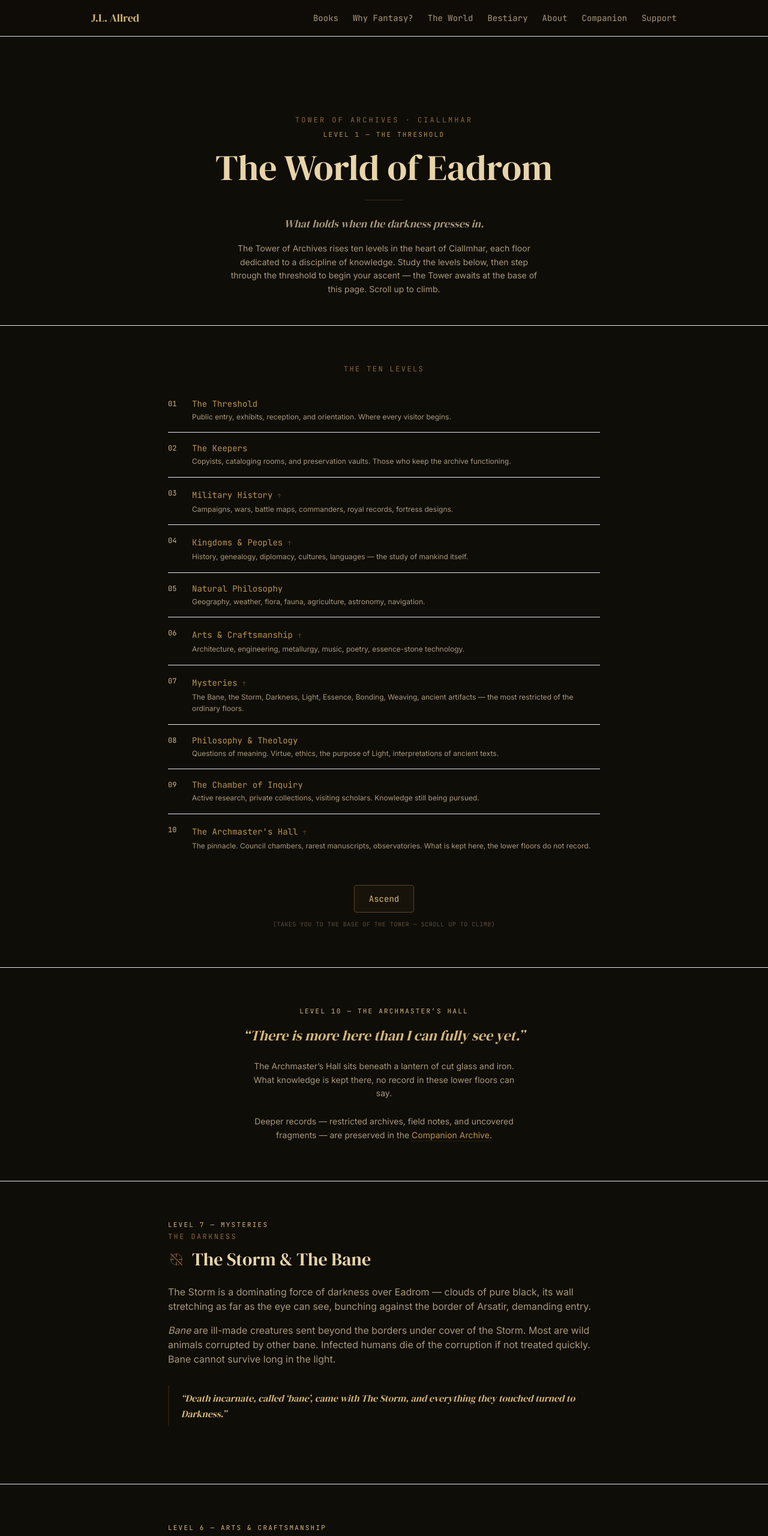
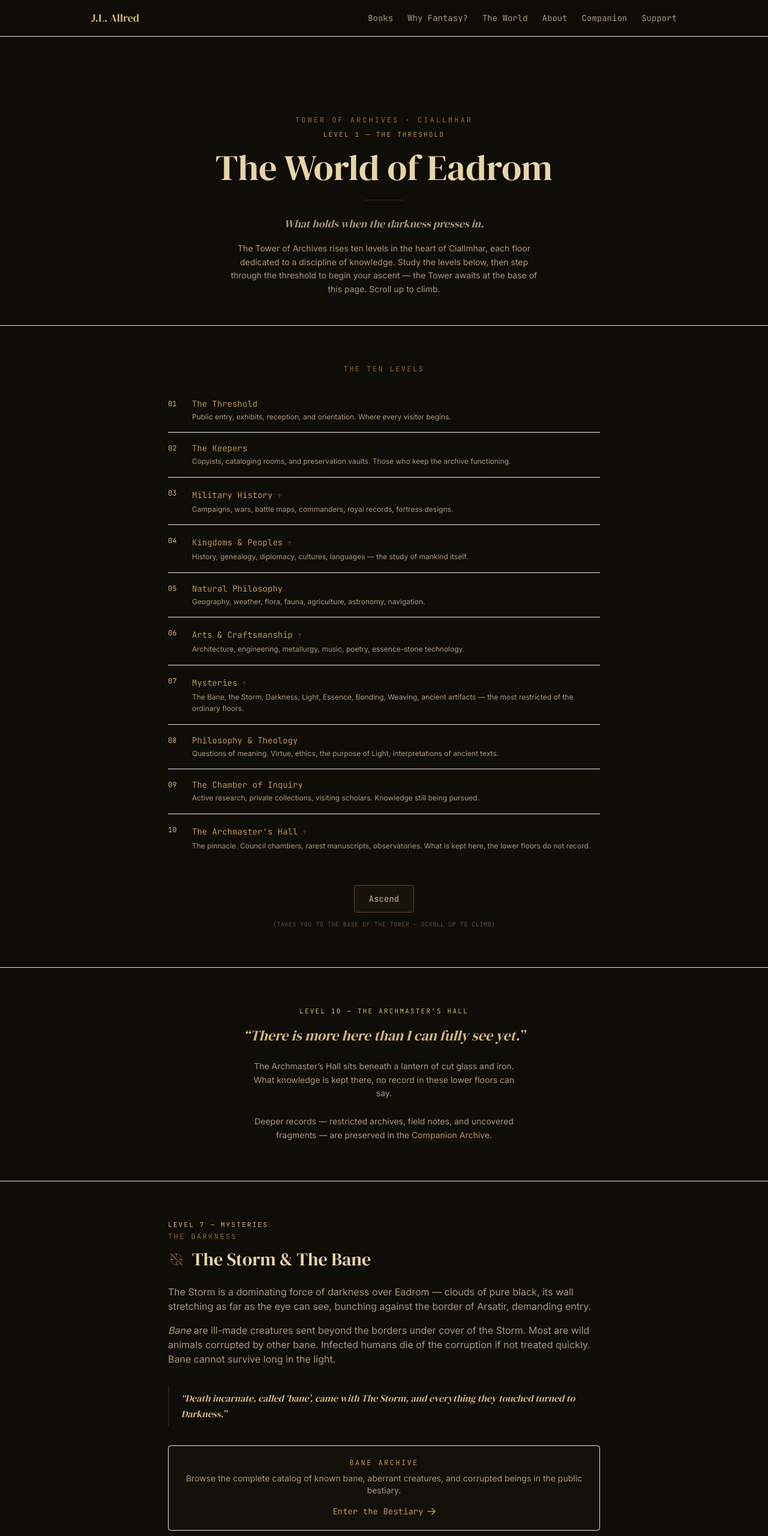
Before and after one commit to naurm/darkland-saga-website, a Next.js app: page /world-of-eadrom in a window 1280 px wide. Shown: the top 2560 px of the page at 60% size. Built offline with nearby package versions, Linux system fonts and the light colour scheme.

Commit message:
Clean up nav: move bestiary under World of Eadrom, add contact email to About & footer

```diff
--- a/app/about/page.tsx
+++ b/app/about/page.tsx
@@ -77,6 +77,12 @@ export default function AboutPage() {
         <p className="text-sm text-parchment-400 text-center leading-relaxed max-w-md mx-auto">
           Follow the Darkland Saga on Royal Road for updates, new chapters, and the latest releases.
         </p>
+        <p className="text-sm text-parchment-500 text-center mt-4">
+          Or reach out directly at{" "}
+          <a href="mailto:jlallred.author@gmail.com" className="text-ember-400 underline hover:text-ember-300 transition-colors">
+            jlallred.author@gmail.com
+          </a>
+        </p>
       </section>
     </>
   )
--- a/app/layout.tsx
+++ b/app/layout.tsx
@@ -81,7 +81,6 @@ export default function RootLayout({
               <a href="/books" className="hover:text-ember-300 transition-colors">Books</a>
               <a href="/why-fantasy" className="hover:text-ember-300 transition-colors">Why Fantasy?</a>
               <a href="/world-of-eadrom" className="hover:text-ember-300 transition-colors">The World</a>
-              <a href="/bestiary" className="hover:text-ember-300 transition-colors">Bestiary</a>
               <a href="/about" className="hover:text-ember-300 transition-colors">About</a>
               <a href="/companion" className="hover:text-ember-300 transition-colors">Companion</a>
               <a href="/support" className="hover:text-ember-300 transition-colors">Support</a>
@@ -117,6 +116,12 @@ export default function RootLayout({
               >
                 Royal Road
               </a>
+              <a
+                href="mailto:jlallred.author@gmail.com"
+                className="hover:text-ember-300 transition-colors"
+              >
+                Contact
+              </a>
             </div>
           </div>
         </footer>
--- a/app/world-of-eadrom/page.tsx
+++ b/app/world-of-eadrom/page.tsx
@@ -130,6 +130,22 @@ export default function WorldOfEadromPage() {
           <blockquote className="my-8 border-l-2 border-ember-700/50 pl-5 py-2">
             <p className="font-display text-base text-ember-300 italic leading-relaxed">&ldquo;Death incarnate, called &lsquo;bane&rsquo;, came with The Storm, and everything they touched turned to Darkness.&rdquo;</p>
           </blockquote>
+
+          <div className="mt-8 rounded border border-ember-dim bg-parchment-900/40 p-5 text-center">
+            <p className="font-mono text-xs uppercase tracking-[0.2em] text-ember-400 mb-2">Bane Archive</p>
+            <p className="text-sm text-parchment-400 mb-3">
+              Browse the complete catalog of known bane, aberrant creatures, and corrupted beings in the public bestiary.
+            </p>
+            <Link
+              href="/bestiary"
+              className="inline-flex items-center gap-1.5 font-mono text-sm text-ember-400 hover:text-emberglow-bright transition-colors"
+            >
+              Enter the Bestiary
+              <svg className="h-3.5 w-3.5" viewBox="0 0 14 14" fill="none" stroke="currentColor" strokeWidth="1.5">
+                <path d="M1 7h12M8 2l5 5-5 5" strokeLinecap="round" strokeLinejoin="round"/>
+              </svg>
+            </Link>
+          </div>
         </div>
       </section>
 
--- a/components/MobileNav.tsx
+++ b/components/MobileNav.tsx
@@ -49,7 +49,6 @@ export default function MobileNav() {
           <a href="/books" onClick={close} className="rounded px-3 py-2 hover:bg-ember-900/20 hover:text-ember-300 transition-colors">Books</a>
           <a href="/why-fantasy" onClick={close} className="rounded px-3 py-2 hover:bg-ember-900/20 hover:text-ember-300 transition-colors">Why Fantasy</a>
           <a href="/world-of-eadrom" onClick={close} className="rounded px-3 py-2 hover:bg-ember-900/20 hover:text-ember-300 transition-colors">The World</a>
-          <a href="/bestiary" onClick={close} className="rounded px-3 py-2 hover:bg-ember-900/20 hover:text-ember-300 transition-colors">Bestiary</a>
           <a href="/about" onClick={close} className="rounded px-3 py-2 hover:bg-ember-900/20 hover:text-ember-300 transition-colors">About</a>
           <a href="/companion" onClick={close} className="rounded px-3 py-2 hover:bg-ember-900/20 hover:text-ember-300 transition-colors">Companion</a>
           <a href="/support" onClick={close} className="rounded px-3 py-2 hover:bg-ember-900/20 hover:text-ember-300 transition-colors">Support</a>
```
